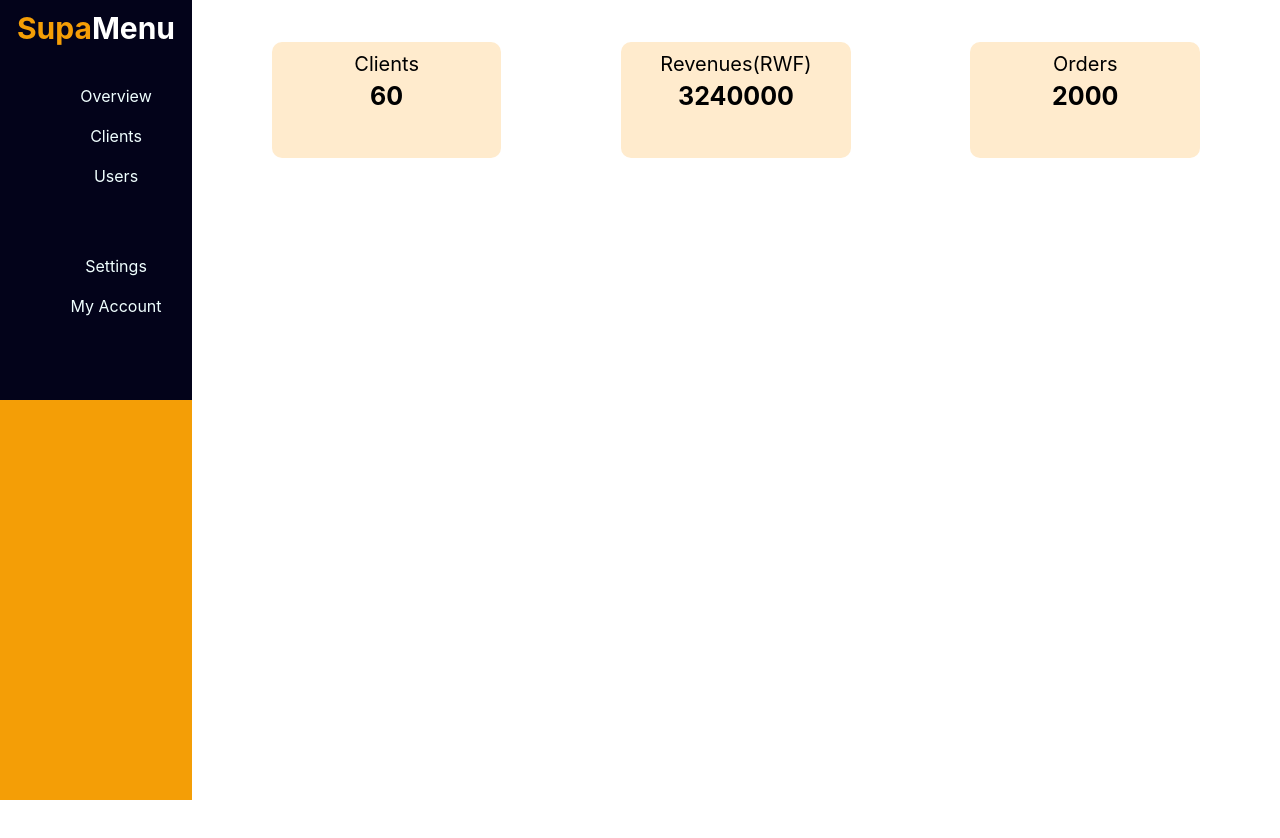
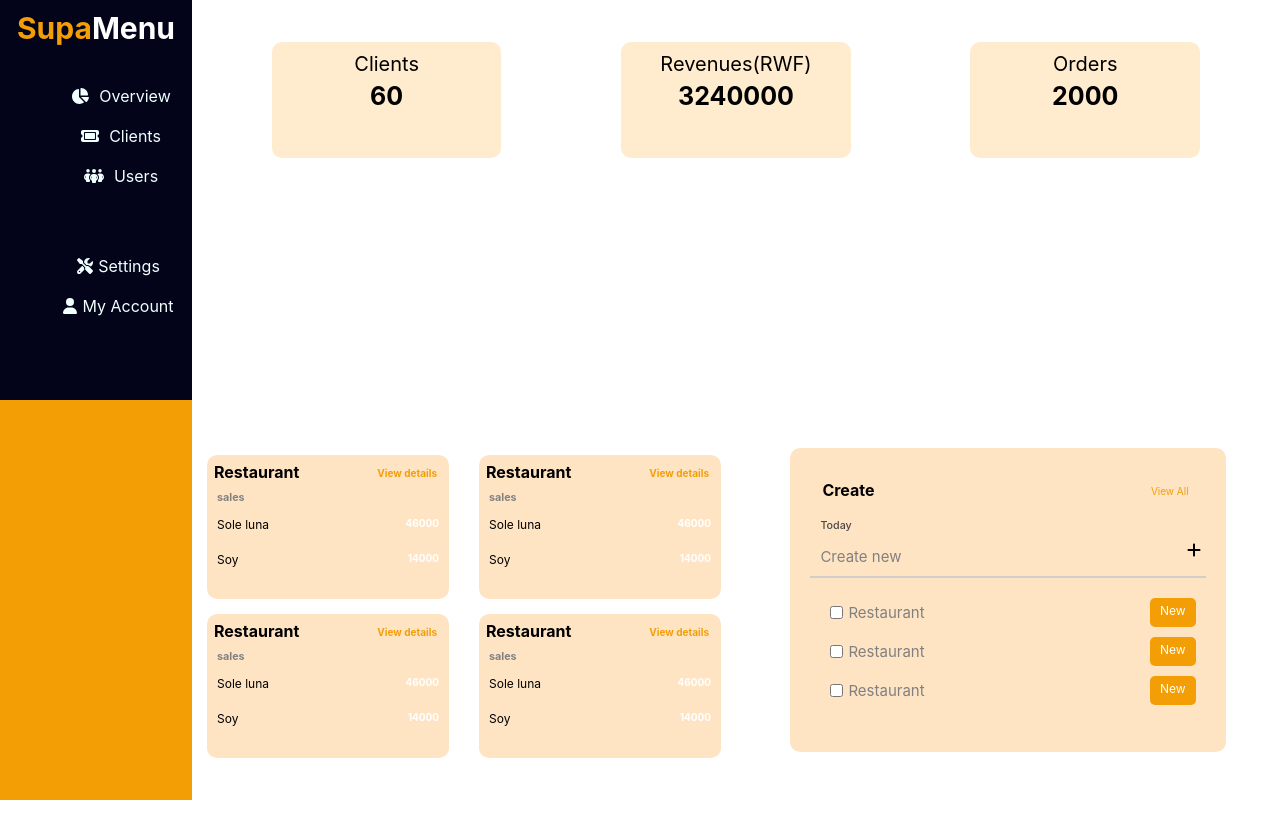
Before and after one commit to teta-Lena/SupaMenu, a React (Create React App) app: page / in a window 1280 px wide. After the commit the page ends 800 px from the top, so only its background shows below. Built offline with nearby package versions, Linux system fonts and the light colour scheme.

Commit message:
dashboard done

```diff
--- a/package.json
+++ b/package.json
@@ -3,6 +3,9 @@
   "version": "0.1.0",
   "private": true,
   "dependencies": {
+    "@fortawesome/fontawesome-svg-core": "^6.4.0",
+    "@fortawesome/free-solid-svg-icons": "^6.4.0",
+    "@fortawesome/react-fontawesome": "^0.2.0",
     "@testing-library/jest-dom": "^5.16.5",
     "@testing-library/react": "^13.4.0",
     "@testing-library/user-event": "^13.5.0",
--- a/src/Pages/Dashboard.jsx
+++ b/src/Pages/Dashboard.jsx
@@ -1,4 +1,6 @@
 import React from 'react'
+import { FontAwesomeIcon } from '@fortawesome/react-fontawesome'
+import { faAdd, faChartPie, faPeopleGroup, faScrewdriverWrench, faTicket, faUser } from '@fortawesome/free-solid-svg-icons'
 
 const Dashboard = () => {
   return (
@@ -8,15 +10,19 @@ const Dashboard = () => {
         <p><span>Supa</span>Menu</p>
         <nav>
             <ul>
-                <li>Overview</li>
-                <li>Clients</li>
-                <li>Users</li>
+
+               <li><FontAwesomeIcon icon={faChartPie} style={{padding:"0px 10px"}}/>Overview</li>
+
+                <li><FontAwesomeIcon icon={faTicket} style={{padding:"0px 10px"}}/>Clients</li>
+
+                <li><FontAwesomeIcon icon={faPeopleGroup} style={{padding:"0px 10px"}}/>Users</li>
+
             </ul>
         </nav>
 
         <ul>
-             <li>Settings</li>
-             <li>My Account</li>
+             <li><FontAwesomeIcon icon={faScrewdriverWrench} style={{padding:"0px 5px"}}/>Settings</li>
+             <li><FontAwesomeIcon icon={faUser} style={{padding:"0px 5px"}}/>My Account</li>
         </ul>
         </div>
        <div className='nav-orange'>
@@ -39,17 +45,130 @@ const Dashboard = () => {
         </div>
         <div className='dash-graph'></div>
         <div className='dash-data-details'>
+
             <div className='details-1'>
-                <div></div>
-                <div></div>
+
+
+            <div className="detailed-stats">
+             <div>
+              <h4>Restaurant</h4>
+              <p style={{color:"#f49e06", padding:12}}>View details</p>
+             </div>
+             <div>
+              <h6>sales</h6>
+             </div>
+             <div>
+              <h5>Sole luna</h5>
+              <p>46000</p>
+             </div>
+             <div>
+              <h5>Soy</h5>
+              <p>14000</p>
+             </div>
             </div>
+            <div className="detailed-stats">
+            <div>
+              <h4>Restaurant</h4>
+              <p style={{color:"#f49e06", padding:12}}>View details</p>
+             </div>
+             <div>
+              <h6>sales</h6>
+             </div>
+             <div>
+              <h5>Sole luna</h5>
+              <p>46000</p>
+             </div>
+             <div>
+              <h5>Soy</h5>
+              <p>14000</p>
+             </div>
+
+
+</div>
+
+</div>
             <div className='details-2'>
-                <div></div>
-                <div></div>
+            <div className="detailed-stats">
+             <div>
+              <h4>Restaurant</h4>
+              <p style={{color:"#f49e06", padding:12}}>View details</p>
+             </div>
+             <div>
+              <h6>sales</h6>
+             </div>
+             <div>
+              <h5>Sole luna</h5>
+              <p>46000</p>
+             </div>
+             <div>
+              <h5>Soy</h5>
+              <p>14000</p>
+             </div>
+            </div>
+            <div className="detailed-stats">
+            <div>
+              <h4>Restaurant</h4>
+              <p style={{color:"#f49e06", padding:12}}>View details</p>
+             </div>
+             <div>
+              <h6>sales</h6>
+             </div>
+             <div>
+              <h5>Sole luna</h5>
+              <p>46000</p>
+             </div>
+             <div>
+              <h5>Soy</h5>
+              <p>14000</p>
+             </div>
+</div>
             </div>
             <div className='details-3'>
+            <div className="detailed-stats">
+             <div className='content'>
+              <h4>Create</h4>
+              <p style={{color:"#f49e06", padding:12}}>View All</p>
+             </div>
+             <div className='content'>
+              <h6>Today</h6>
+             </div>
+             <div className='content'>
+              <p style={{fontSize:"15px"}}>Create new</p>
+              <FontAwesomeIcon icon={faAdd}/>
+             </div>
+             <div className='line-3'></div>
+             <div className="content">
+              <form>
+            <div className="dash-form">
+             <div className='c3-form'>
+              <div className='content-3'>
+                <input type="checkbox" name="restaurant" />
+               <p>Restaurant</p>
+                </div>
+                  <span className='dash-span'>New</span>
+                  </div>
 
-            </div>
+                  <div className='c3-form'>
+              <div className='content-3'>
+                <input type="checkbox" name="restaurant" />
+               <p>Restaurant</p>
+                </div>
+                  <span className='dash-span'>New</span>
+                  </div>
+
+                  <div className='c3-form'>
+              <div className='content-3'>
+                <input type="checkbox" name="restaurant" />
+               <p>Restaurant</p>
+                </div>
+                  <span className='dash-span'>New</span>
+                  </div>
+ </div>
+             </form>
+
+             </div>
+        </div>
+        </div>
         </div>
       </div>
     </div>
--- a/src/index.css
+++ b/src/index.css
@@ -329,6 +329,9 @@ p{
   list-style: none;
   color:azure;
 }
+.dash-nav nav ul div {
+  padding: 5px;
+}
 .nav-orange{
   background-color: #f49e06;
   height:50%;
@@ -360,10 +363,159 @@ p{
   margin-top: 5px;
 }
 .dash-graph {
-  height: 40%;
+  height: 30%;
 }
 .dash-data-details{
   display: flex;
   height: 40%;
   width: 100%;
+
 }
+.details-1{
+  width: 25%;
+  height: 50%;
+}
+.details-1 .detailed-stats{
+  margin: 15px;
+  height: 90%;
+  background-color: bisque;
+  border-radius: 10px;
+
+}
+.details-1 div div{
+  display: flex;
+  justify-content: space-between;
+}
+.details-1 h5{
+  font-weight: 400;
+  font-size: 12px;
+  padding: 10px;
+}
+.details-1 h4{
+  padding: 7px;
+}
+.details-1 h6{
+  padding: 0px 10px 3px;
+  color: grey;
+  float: left;
+
+}
+
+.details-1 div div p{
+  padding:10px;
+  font-size: 10px;
+  font-weight: bold;
+}
+.details-2{
+  width: 25%;
+  height: 50%;
+  border-radius: 10px;
+}
+
+
+.details-2 .detailed-stats{
+  margin: 15px;
+  height: 90%;
+  background-color: bisque;
+  border-radius: 10px;
+
+}
+.details-2 div div{
+  display: flex;
+  justify-content: space-between;
+}
+.details-2 h5{
+  font-weight: 400;
+  font-size: 12px;
+  padding: 10px;
+}
+.details-2 h4{
+  padding: 7px;
+}
+.details-2 h6{
+  padding: 0px 10px 3px;
+  color: grey;
+  float: left;
+
+}
+
+.details-2 div div p{
+  padding:10px;
+  font-size: 10px;
+  font-weight: bold;
+}
+
+.details-3{
+  width: 40%;
+  height: 95%;
+  margin-top: 1em;
+  margin: auto;
+  /* padding: 0; */
+  background-color: bisque;
+  border-radius: 10px;
+}
+.details-3 .detailed-stats{
+  padding: 20px;
+}
+.details-3 .detailed-stats .content{
+  display: flex;
+  justify-content: space-between;
+  padding: 5px;
+}
+.details-3 h4{
+  padding: 7px;
+}
+.details-3 h6{
+  color: rgb(73, 72, 72);
+  font-weight: 500;
+  padding-left: 5px;
+}
+.details-3 p{
+ color: gray;
+ font-size: 10px;
+ padding: 5px;
+}
+.line-3{
+  width: 100%;
+  background-color: rgb(211, 206, 206);
+  height: 2px;
+}
+
+
+.content form{
+  display: flex;
+  width: 100%;
+  justify-content: space-between;
+  padding: 10px;
+}
+
+.form-3-contents{
+  display: block;
+}
+.content-3{
+  display: flex;
+}
+.content form div p{
+  font-size: 15px;
+}
+.dash-span{
+  float: right;
+  background-color: #f49e06;
+  color: white;
+  font-size: 12px;
+  padding: 5px 10px;
+  border-radius: 5px;
+}
+
+.c3-form{
+  width: 100%;
+  display: flex;
+  justify-content: space-between;
+  padding: 5px;
+}
+
+.dash-form{
+  display: block;
+  width: 100%;
+
+}
```
Also changed, not shown: notes.txt, 1 other file (tests, documents, lock files or other folders).
